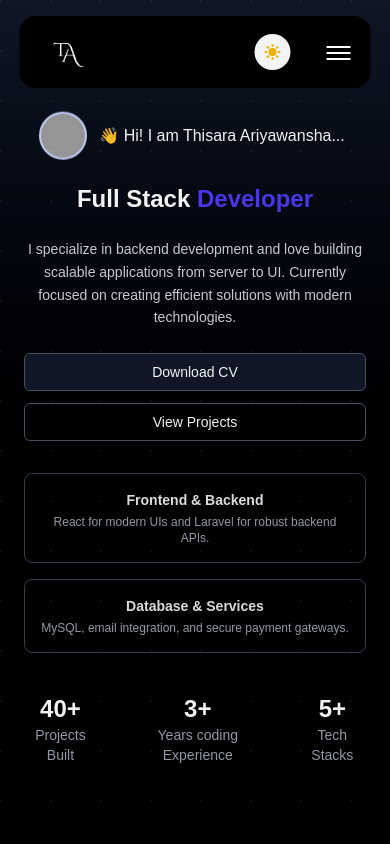
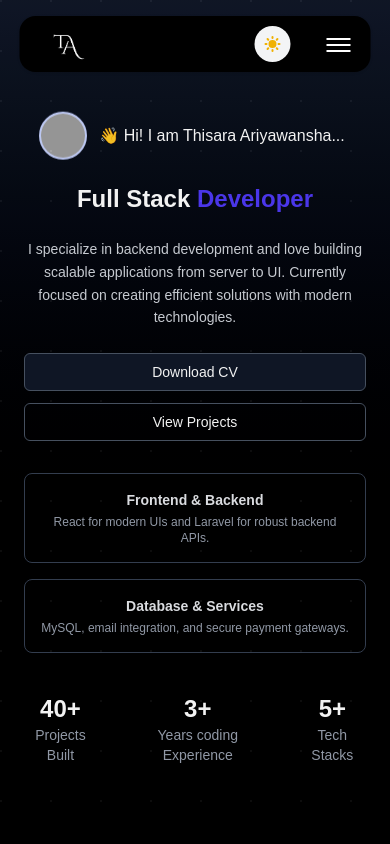
Before and after one commit to ThisaraAriyawansha/thisara_ariyawansha, a Next.js app: page / in a window 390 px wide. Both pictures are taken after a click on the button 272 px from the left and 52 px from the top of the page. Shown: the top 844 px of the page. Built offline with nearby package versions, Linux system fonts and the light colour scheme; grey boxes are pictures that could not be loaded.

Commit message:
update navbar

```diff
--- a/src/components/Navbar.jsx
+++ b/src/components/Navbar.jsx
@@ -131,7 +131,7 @@ export default function Navbar() {
   return (
     <>
       <nav
-        className="fixed top-4 left-1/2 transform -translate-x-1/2 z-50 px-6 py-4 flex justify-between items-center shadow-sm transition-all duration-300 rounded-2xl max-w-6xl w-[90%] font-sans"
+        className="fixed top-4 left-1/2 transform -translate-x-1/2 z-50 px-6 py-2 lg:py-4 flex justify-between items-center shadow-sm transition-all duration-300 rounded-2xl max-w-6xl w-[90%] font-sans"
         style={{
           backgroundColor: darkMode ? '#000000' : '#e5e7eb',
           color: darkMode ? '#ffffff' : '#000000',
```
